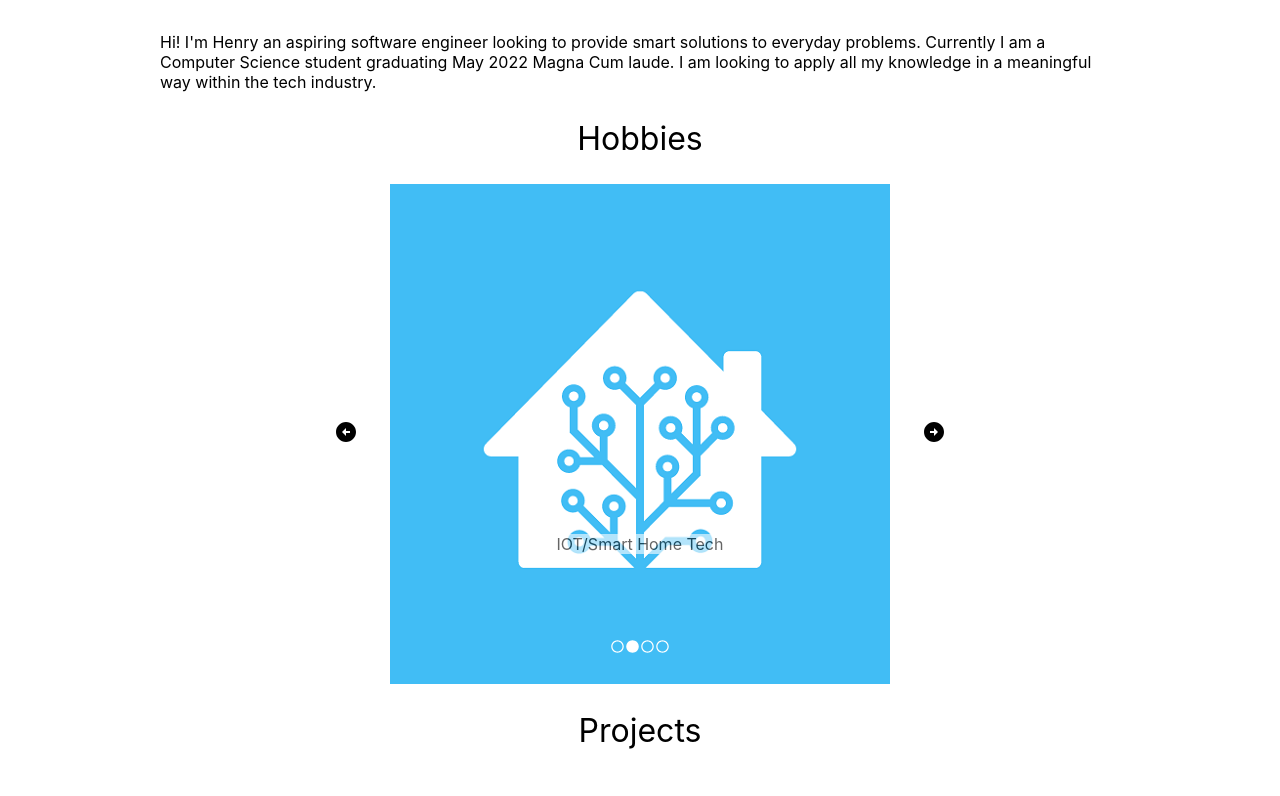
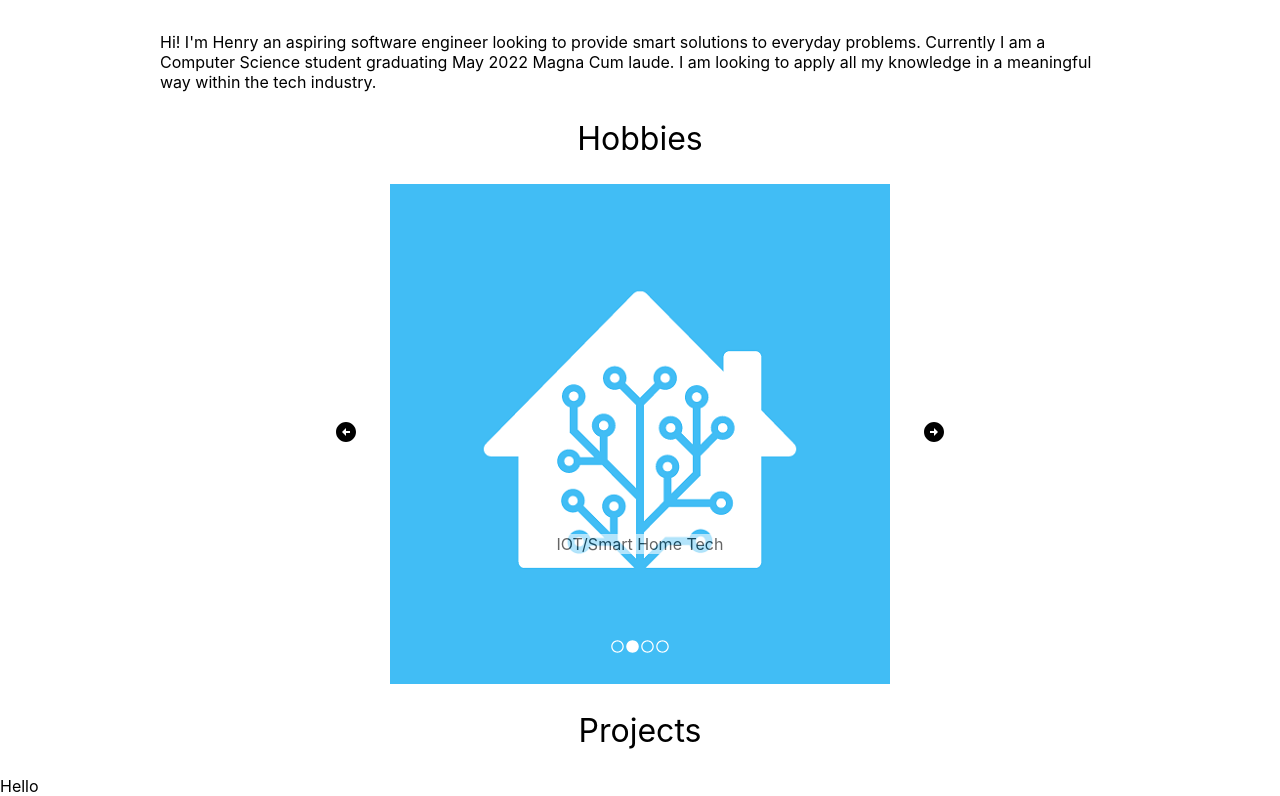
Before and after one commit to Henry-Cevallos/Henry-Cevallos.github.io, a React (Create React App) app: page / in a window 1280 px wide. Shown: the part 282-1078 px from the top of the page. Built offline with nearby package versions, Linux system fonts and the light colour scheme.

Commit message:
started projects component

```diff
--- a/src/App.js
+++ b/src/App.js
@@ -3,6 +3,7 @@
 import './styles/App.css';
 import LinkItem from './components/LinkItem';
 import Carousel from './components/Carousel';
+import Projects from './components/Projects';
 import chessBg from './media/chess.png';
 import homeassistantBg from './media/homeassistant.png';
 import programmingBg from './media/programming.jpeg';
@@ -47,6 +48,7 @@
 
         <div className='Projects-section'>
           <h2 className='Section-title'>Projects</h2>
+          <Projects />
         </div>
 
       </body>
--- /dev/null
+++ b/src/components/Projects.js
@@ -0,0 +1,12 @@
+import React from "react";
+
+const Projects = () => {
+
+    return (
+        <div className='Projects-start'>
+            Hello
+        </div>
+    )
+}
+
+export default Projects;
```
